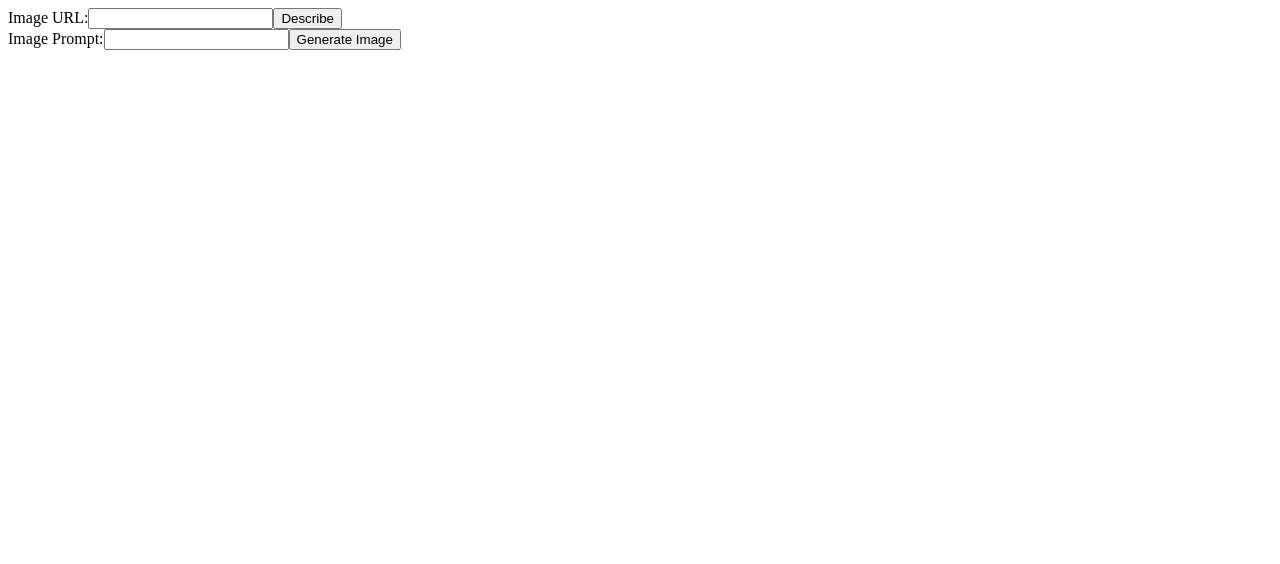
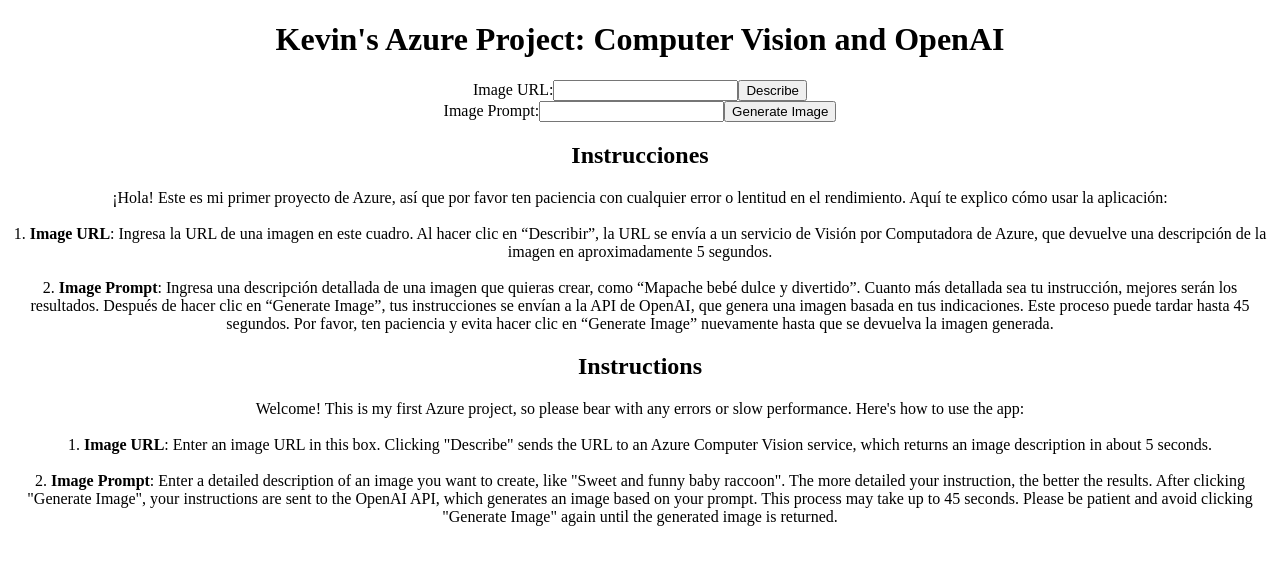
Before and after one commit to kevinleonj/v3-analyze-and-generate-images-with-Azure-AI, a React (Create React App) app: page / in a window 1280 px wide. Shown: the top 564 px of the page. Built offline with nearby package versions, Linux system fonts and the light colour scheme; the HTML template or start-up script is replaced by a standard one.

Commit message:
Style changed

```diff
--- a/src/App.js
+++ b/src/App.js
@@ -36,21 +36,46 @@
 
   return (
     <div>
+      <h1 style={{textAlign: "center", fontSize: "2em"}}>Kevin's Azure Project: Computer Vision and OpenAI</h1>
       <form onSubmit={handleDescribeSubmit}>
+        <div style={{textAlign: "center"}}>
           <label>
             Image URL:
             <input type="url" value={url} onChange={e => setUrl(e.target.value)} required />
           </label>
           <button type="submit">Describe</button>
+        </div>
       </form>
-      {description && <p>{description}</p>}
       <form onSubmit={handleGenerateSubmit}>
+        <div style={{textAlign: "center"}}>
           <label>
             Image Prompt:
             <input type="text" value={prompt} onChange={e => setPrompt(e.target.value)} required />
           </label>
           <button type="submit">Generate Image</button>
+        </div>
       </form>
+      <h2 style={{textAlign: "center"}}>Instrucciones</h2>
+      <p style={{textAlign: "center"}}>
+        ¡Hola! Este es mi primer proyecto de Azure, así que por favor ten paciencia con cualquier error o lentitud en el rendimiento. Aquí te explico cómo usar la aplicación:
+        <br/>
+        <br/>
+        1. <strong>Image URL</strong>: Ingresa la URL de una imagen en este cuadro. Al hacer clic en “Describir”, la URL se envía a un servicio de Visión por Computadora de Azure, que devuelve una descripción de la imagen en aproximadamente 5 segundos.
+        <br/>
+        <br/>
+        2. <strong>Image Prompt</strong>:  Ingresa una descripción detallada de una imagen que quieras crear, como “Mapache bebé dulce y divertido”. Cuanto más detallada sea tu instrucción, mejores serán los resultados. Después de hacer clic en “Generate Image”, tus instrucciones se envían a la API de OpenAI, que genera una imagen basada en tus indicaciones. Este proceso puede tardar hasta 45 segundos. Por favor, ten paciencia y evita hacer clic en “Generate Image” nuevamente hasta que se devuelva la imagen generada.
+      </p>
+      <h2 style={{textAlign: "center"}}>Instructions</h2>
+      <p style={{textAlign: "center"}}>
+        Welcome! This is my first Azure project, so please bear with any errors or slow performance. Here's how to use the app:
+        <br/>
+        <br/>
+        1. <strong>Image URL</strong>: Enter an image URL in this box. Clicking "Describe" sends the URL to an Azure Computer Vision service, which returns an image description in about 5 seconds.
+        <br/>
+        <br/>
+        2. <strong>Image Prompt</strong>: Enter a detailed description of an image you want to create, like "Sweet and funny baby raccoon". The more detailed your instruction, the better the results. After clicking "Generate Image", your instructions are sent to the OpenAI API, which generates an image based on your prompt. This process may take up to 45 seconds. Please be patient and avoid clicking "Generate Image" again until the generated image is returned.
+      </p>
+      {description && <p>{description}</p>}
       {imageUrl && <img src={imageUrl} alt="Generated" />}
     </div>
   );
--- a/src/index.css
+++ b/src/index.css
@@ -0,0 +1,23 @@
+.app {
+    text-align: center;
+    font-family: 'Segoe UI', Tahoma, Geneva, Verdana, sans-serif;
+  }
+
+  .title {
+    margin-top: 50px;
+  }
+
+  .instructions {
+    margin: 20px auto;
+  }
+
+  .form {
+    display: flex;
+    flex-direction: column;
+    align-items: center;
+    justify-content: center;
+  }
+
+  .form input, .form button {
+    margin: 10px auto;
+  }
```
Lines whose indentation alone changed are shown as unchanged.
